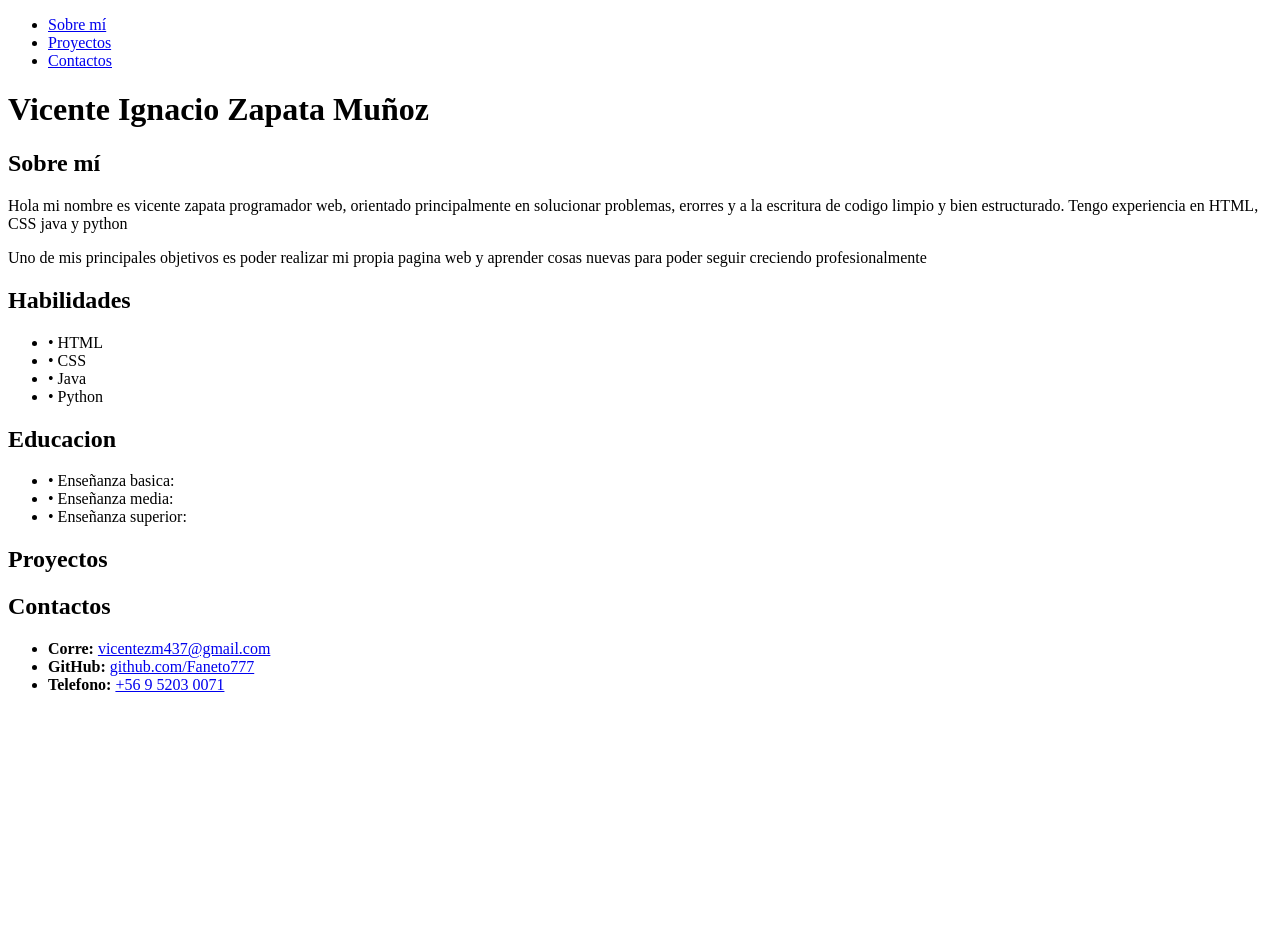
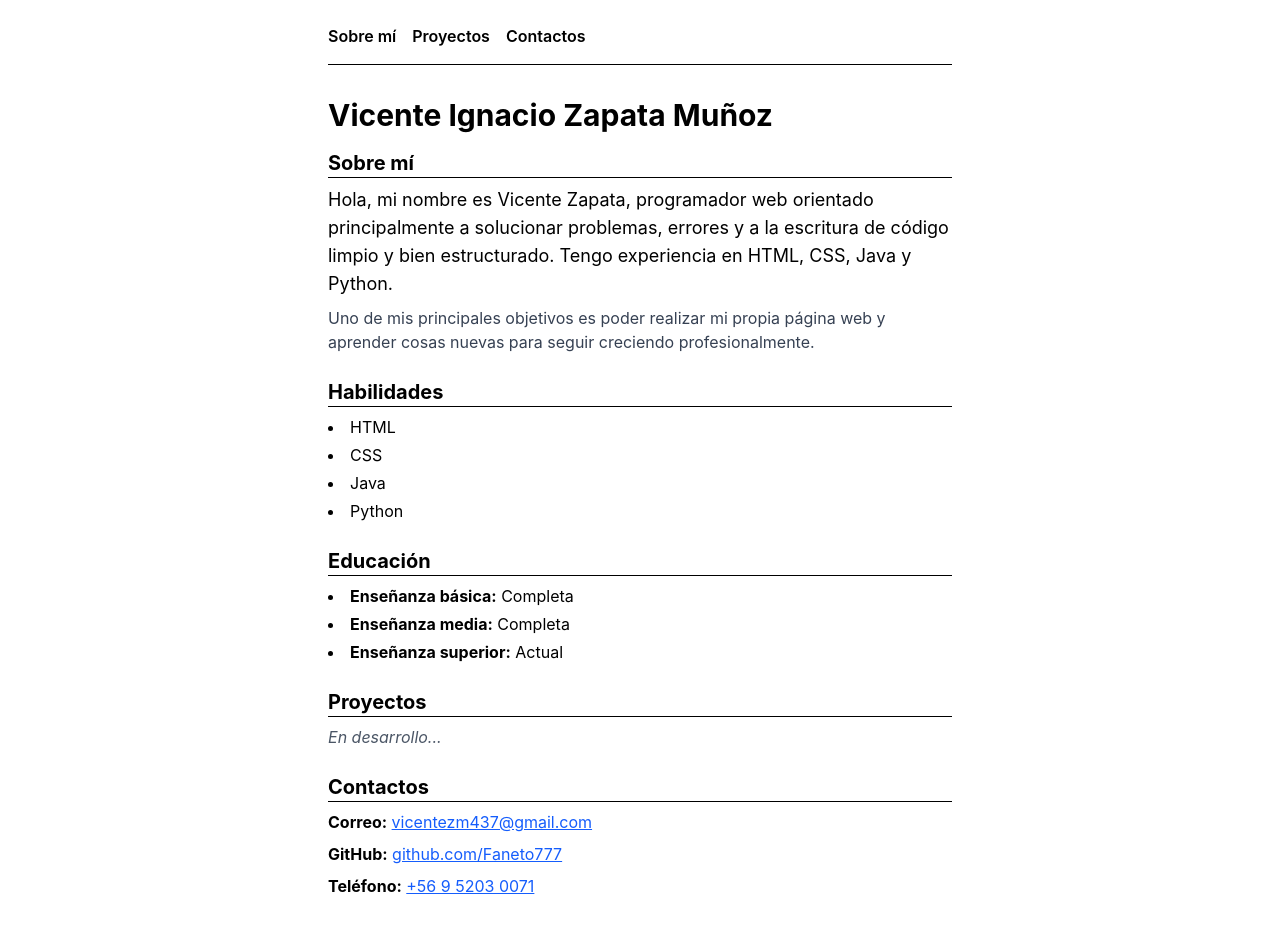
Before and after one commit to Faneto777/Faneto777.github.io, a website: page index.html in a window 1280 px wide. Before the commit the page ends 800 px from the top, so only its background shows below. Drawn offline with Linux system fonts and the light colour scheme.

Commit message:
agregado de outputs inputs css

```diff
--- /dev/null
+++ b/css/input.css
@@ -0,0 +1 @@
+@import "tailwindcss";
--- /dev/null
+++ b/css/style.css
@@ -0,0 +1,4 @@
+p {
+    color: crimson;
+    font-size: 24px;
+}
--- a/index.html
+++ b/index.html
@@ -1,66 +1,82 @@
 <!DOCTYPE html>
-<html>
+<html lang="es">
 <head>
+    <meta charset="UTF-8">
+    <meta name="viewport" content="width=device-width, initial-scale=1.0">
     <title>CV Vicente Zapata</title>
+    <link rel="stylesheet" href="css/output.css">
 </head>
-<body>
-        <nav>
-    <ul>
-        <li><a href="#Sobre-mí">Sobre mí</a></li>
-        <li><a href="#proyectos">Proyectos</a></li>
-        <li><a href="#contactos">Contactos</a></li>
-    </ul>
-        </nav>
-    <header>
-        <h1>Vicente Ignacio Zapata Muñoz</h1>
-        <section id="Sobre-mí">
-        <h2>Sobre mí</h2>
+<body class="bg-white text-black p-6 max-w-2xl mx-auto font-sans">
+
+    <!-- Navegación -->
+    <nav class="mb-8 border-b pb-4">
+        <ul class="flex gap-4 font-semibold">
+            <li><a href="#Sobre-mí" class="hover:underline">Sobre mí</a></li>
+            <li><a href="#proyectos" class="hover:underline">Proyectos</a></li>
+            <li><a href="#contactos" class="hover:underline">Contactos</a></li>
+        </ul>
+    </nav>
+
+    <!-- Encabezado -->
+    <header class="mb-6">
+        <h1 class="text-3xl font-bold mb-4">Vicente Ignacio Zapata Muñoz</h1>
+
+        <section id="Sobre-mí" class="mb-4">
+            <h2 class="text-xl font-bold mb-2 border-b">Sobre mí</h2>
+            <p class="text-lg mb-2">
+                Hola, mi nombre es Vicente Zapata, programador web orientado principalmente a solucionar problemas, errores y a la escritura de código limpio y bien estructurado. Tengo experiencia en HTML, CSS, Java y Python.
+            </p>
+            <p class="text-gray-700">
+                Uno de mis principales objetivos es poder realizar mi propia página web y aprender cosas nuevas para seguir creciendo profesionalmente.
+            </p>
         </section>
-        <p>Hola mi nombre es vicente zapata programador web, orientado principalmente en solucionar
-        problemas, erorres y a la escritura de codigo limpio y bien estructurado.
-        Tengo experiencia en HTML, CSS java y python
-        </p>
+    </header>
 
-        <p>Uno de mis principales objetivos es poder realizar mi propia pagina web
-            y aprender cosas nuevas para poder seguir creciendo profesionalmente
-        </p>
+    <!-- Habilidades -->
+    <section class="mb-6">
+        <h2 class="text-xl font-bold mb-2 border-b">Habilidades</h2>
+        <ul class="list-disc list-inside space-y-1">
+            <li>HTML</li>
+            <li>CSS</li>
+            <li>Java</li>
+            <li>Python</li>
+        </ul>
+    </section>
 
-        <h2>Habilidades</h2>
-        <ul>
-            <li>• HTML</li>
-            <li>• CSS</li>
-            <li>• Java</li>
-            <li>• Python</li>
+    <!-- Educación -->
+    <section class="mb-6">
+        <h2 class="text-xl font-bold mb-2 border-b">Educación</h2>
+        <ul class="list-disc list-inside space-y-1">
+            <li><strong>Enseñanza básica:</strong> Completa</li>
+            <li><strong>Enseñanza media:</strong> Completa</li>
+            <li><strong>Enseñanza superior:</strong> Actual</li>
+        </ul>
+    </section>
 
-        </ul>
+    <!-- Proyectos -->
+    <section id="proyectos" class="mb-6">
+        <h2 class="text-xl font-bold mb-2 border-b">Proyectos</h2>
+        <p class="text-gray-600 italic">En desarrollo...</p>
+    </section>
 
-        <h2>Educacion</h2>
-            <ul>
-            <li>• Enseñanza basica: </li>
-            <li>• Enseñanza media:</li>
-            <li>• Enseñanza superior:</li>
-            </ul>
-
-    <section id="proyectos">
-        <h2>Proyectos</h2>
-        </section>
-
-    <section id="Contactos">
-        <h2>Contactos</h2>
-        <ul>
+    <!-- Contactos -->
+    <section id="contactos" class="mb-6">
+        <h2 class="text-xl font-bold mb-2 border-b">Contactos</h2>
+        <ul class="space-y-2">
             <li>
-                <strong>Corre:</strong>
-                <a href="mailto:vicentezm437@gmail.com">vicentezm437@gmail.com</a>
+                <strong>Correo:</strong>
+                <a href="mailto:vicentezm437@gmail.com" class="text-blue-600 underline">vicentezm437@gmail.com</a>
             </li>
             <li>
                 <strong>GitHub:</strong>
-                <a href="https://github.com/Faneto777" target="_blank">github.com/Faneto777</a>
+                <a href="https://github.com/Faneto777" target="_blank" class="text-blue-600 underline">github.com/Faneto777</a>
             </li>
             <li>
-                <strong>Telefono:</strong>
-                <a href="tel:+56952030071">+56 9 5203 0071</a>
+                <strong>Teléfono:</strong>
+                <a href="tel:+56952030071" class="text-blue-600 underline">+56 9 5203 0071</a>
             </li>
         </ul>
     </section>
+
 </body>
 </html>
```
Also changed, not shown: package.json (added, +25 -0 lines), css/output.css (added), 1 other file.
